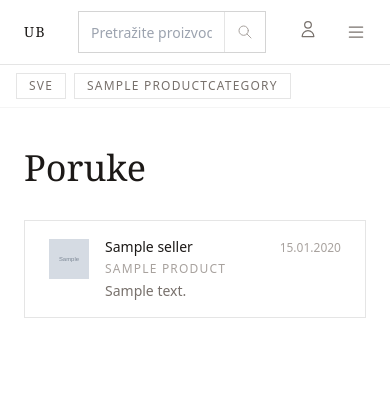
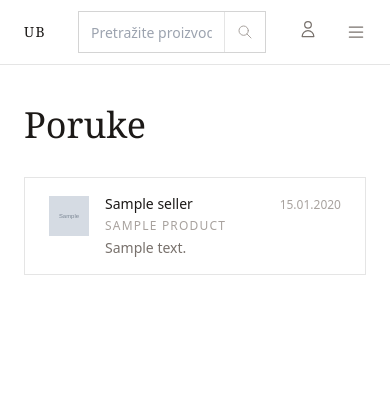
Before and after one commit to ivotripunovic/vintage_shop, a Django app: page /chat/ in a window 390 px wide. Shown: the top 420 px of the page. Run offline with Django 4.2, Linux system fonts and the light colour scheme; a user stored in the database is signed in; tables that the repository leaves empty hold one stand-in row (values such as "Sample post"); grey boxes marked "Sample" are stand-in pictures; some libraries are stand-ins or nearby versions.

Commit message:
Fixes for desktop

```diff
--- a/templates/base.html
+++ b/templates/base.html
@@ -58,13 +58,13 @@
         /* Category bar hide/show on scroll */
         #nav-categories {
             max-height: 120px;
-            overflow: hidden;
             opacity: 1;
             transition: max-height 0.3s ease, opacity 0.25s ease;
         }
         #nav-categories.nav-hidden {
             max-height: 0;
             opacity: 0;
+            overflow: hidden;
         }
     </style>
     <script>
@@ -213,19 +213,7 @@
         </div>
     </div>
 
-    <!-- Row 2: Category chips — mobile horizontal scroll -->
-    {% if nav_categories %}
-    <div class="md:hidden border-b border-neutral-100 bg-white overflow-x-auto">
-        <div class="flex gap-2 px-4 py-2 w-max">
-            <a href="{% url 'products_browse' %}" class="flex-shrink-0 px-3 py-1 text-xs uppercase tracking-widest border border-neutral-200 text-stone-500 hover:border-stone-900 hover:text-stone-900 transition-colors whitespace-nowrap">Sve</a>
-            {% for category in nav_categories %}
-            <a href="{% url 'category_products' category.id %}" class="flex-shrink-0 px-3 py-1 text-xs uppercase tracking-widest border border-neutral-200 text-stone-500 hover:border-stone-900 hover:text-stone-900 transition-colors whitespace-nowrap">{{ category.name }}</a>
-            {% endfor %}
-        </div>
-    </div>
-    {% endif %}
-
-    <!-- Row 2: Category navigation — desktop -->
+    <!-- Row 2: Category navigation — desktop only -->
     <div id="nav-categories" class="border-b border-neutral-200 hidden md:block">
         <div class="max-w-7xl mx-auto px-6 lg:px-8 flex flex-wrap items-center justify-center gap-x-6 gap-y-0">
             {% for category in nav_categories %}
```
